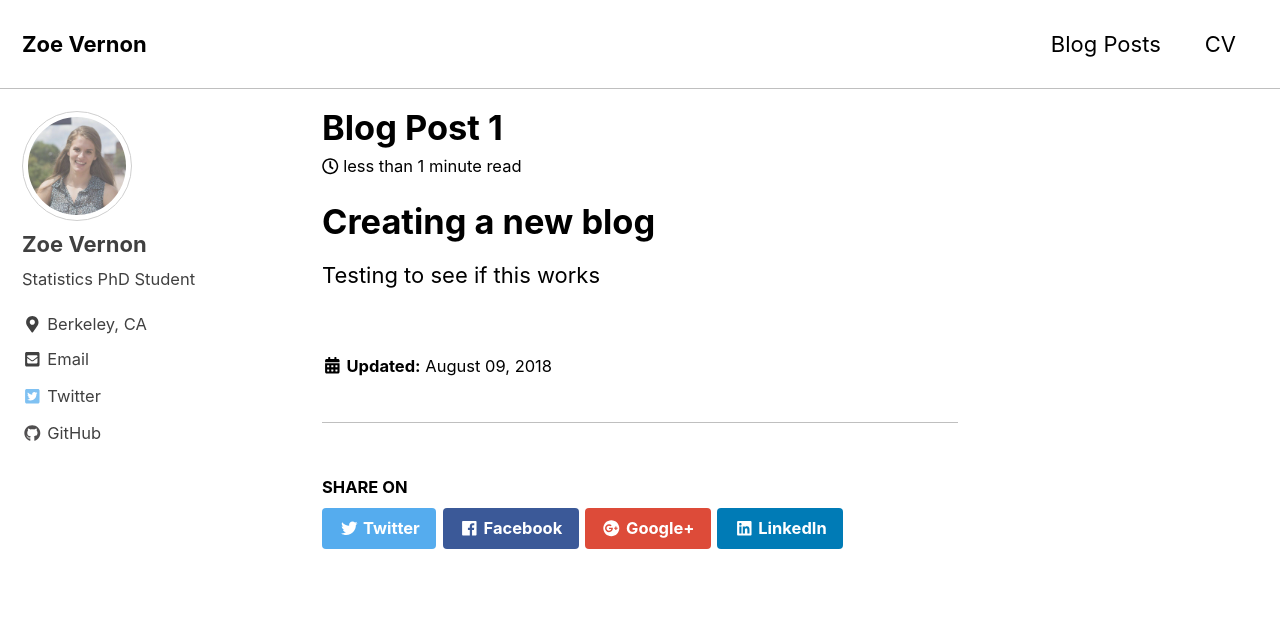
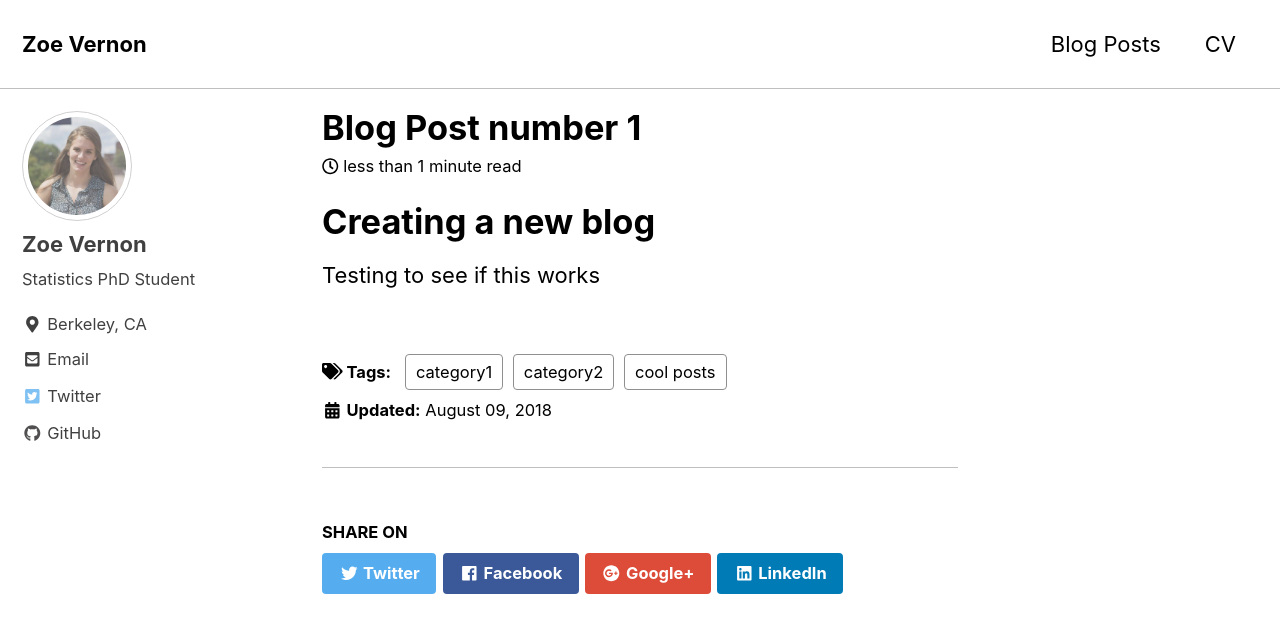
Before and after one commit to zoevernon/Personal-website, a Jekyll site: the page built from _posts/2018-08-09-blog-post-1.md, in a window 1280 px wide and 900 px high. Shown: the top 633 px of the window. Built offline with Jekyll 4.4.1, drawn with Linux system fonts in a browser that asks for light colours; nearby versions of some CDN libraries; some of the changed text lies outside the part shown.

Commit message:
Update 2018-08-09-blog-post-1.md

```diff
--- a/_posts/2018-08-09-blog-post-1.md
+++ b/_posts/2018-08-09-blog-post-1.md
@@ -1,3 +1,14 @@
+---
+title: 'Blog Post number 1'
+date: 2018-08-09
+permalink: /posts/2018/08/blog-post-1/
+tags:
+  - cool posts
+  - category1
+  - category2
+---
+
+
 # Creating a new blog
 
 Testing to see if this works
```
